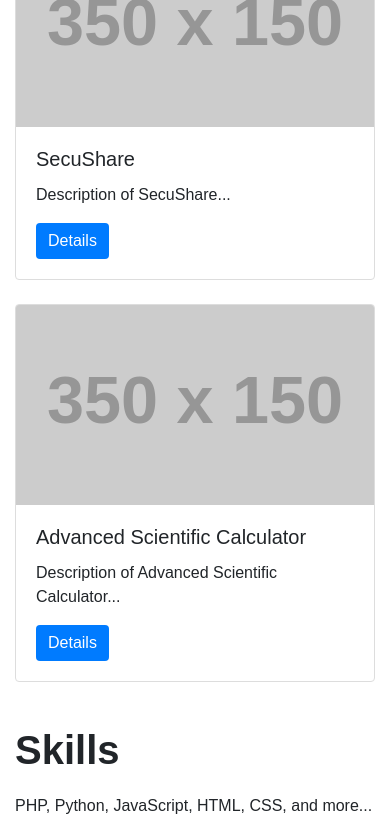
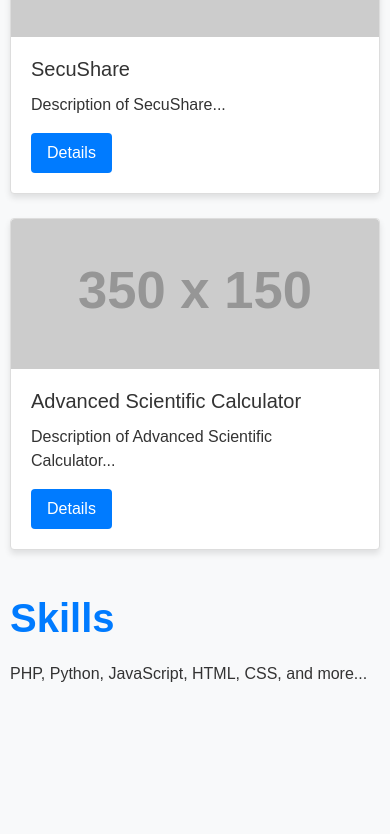
Before and after one commit to Abebe-Biru/Abebe-Biru.github.io, a plain HTML site: page index.html in a window 390 px wide. Shown: the part 784-1618 px from the top of the page. After the commit the page ends 1496 px from the top, so only its background shows below. Drawn offline with nearby package versions, Linux system fonts and the light colour scheme; some packages are replaced by stand-ins of ours; placeholder pictures from the web are drawn by us; a script that the page names is missing.

Commit message:
Modify the whole the portfolio html and css

```diff
--- a/css/styles.css
+++ b/css/styles.css
@@ -1,42 +1,90 @@
+
+/* General Styles */
 body {
     font-family: Arial, sans-serif;
+    background-color: #f8f9fa; /* Light gray background */
+    color: #333; /* Dark gray text */
+    margin: 0;
+    padding: 0;
 }
 
+.container {
+    max-width: 1200px; /* Max width for content */
+    margin: auto; /* Center content */
+    padding: 20px;
+}
+
+/* Heading Styles */
 h1 {
     margin-top: 20px;
     margin-bottom: 20px;
     font-weight: bold;
+    color: #007bff; /* Blue header color */
 }
 
+/* Card Styles */
 .card {
     border: 1px solid #ddd;
-    transition: transform 0.3s;
+    transition: transform 0.3s, box-shadow 0.3s;
+    border-radius: 0.25rem;
+    margin-bottom: 30px;
+    background-color: #fff; /* White background for cards */
+    box-shadow: 0 4px 6px rgba(0, 0, 0, 0.1);
 }
 
 .card:hover {
     transform: scale(1.05);
+    box-shadow: 0 8px 12px rgba(0, 0, 0, 0.1);
 }
 
 .card-img-top {
     height: 200px;
     object-fit: cover;
+    border-top-left-radius: 0.25rem;
+    border-top-right-radius: 0.25rem;
 }
 
+/* Form Styles */
 .form-group label {
     font-weight: bold;
+    color: #333;
 }
 
 .form-control {
     border-radius: 0.25rem;
     padding: 10px;
+    border: 1px solid #ced4da; /* Light gray border */
 }
 
+/* Button Styles */
 .btn-primary {
     background-color: #007bff;
     border: none;
     transition: background-color 0.3s;
+    padding: 10px 20px;
 }
 
 .btn-primary:hover {
     background-color: #0056b3;
 }
+
+/* Responsive Design */
+@media (max-width: 992px) {
+    .container {
+        padding: 10px;
+    }
+
+    .card {
+        margin-bottom: 20px;
+    }
+}
+
+@media (max-width: 768px) {
+    .card-img-top {
+        height: 150px; /* Adjust image height for smaller screens */
+    }
+
+    .btn-primary {
+        padding: 8px 16px; /* Adjust button padding for smaller screens */
+    }
+}
```
